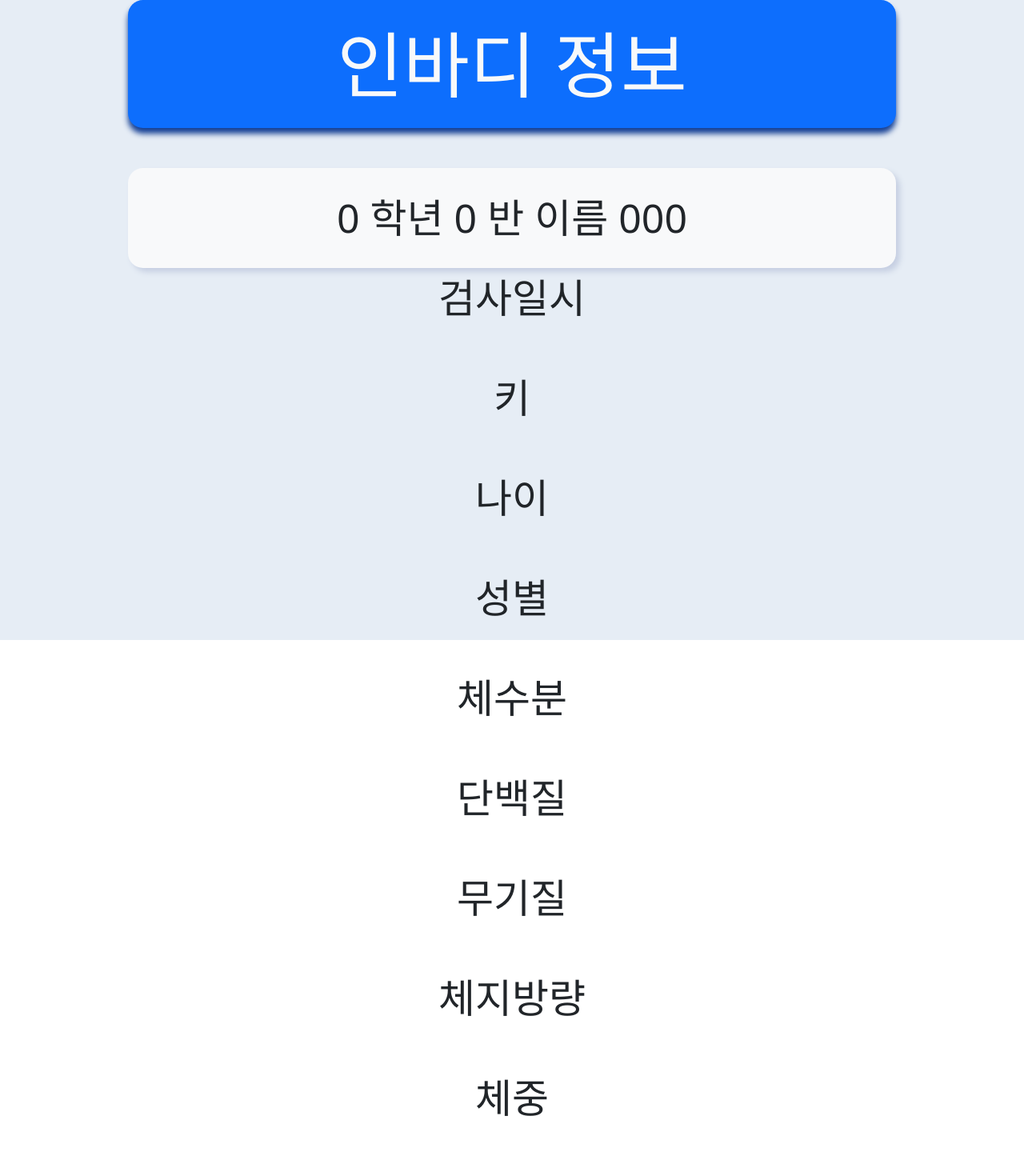
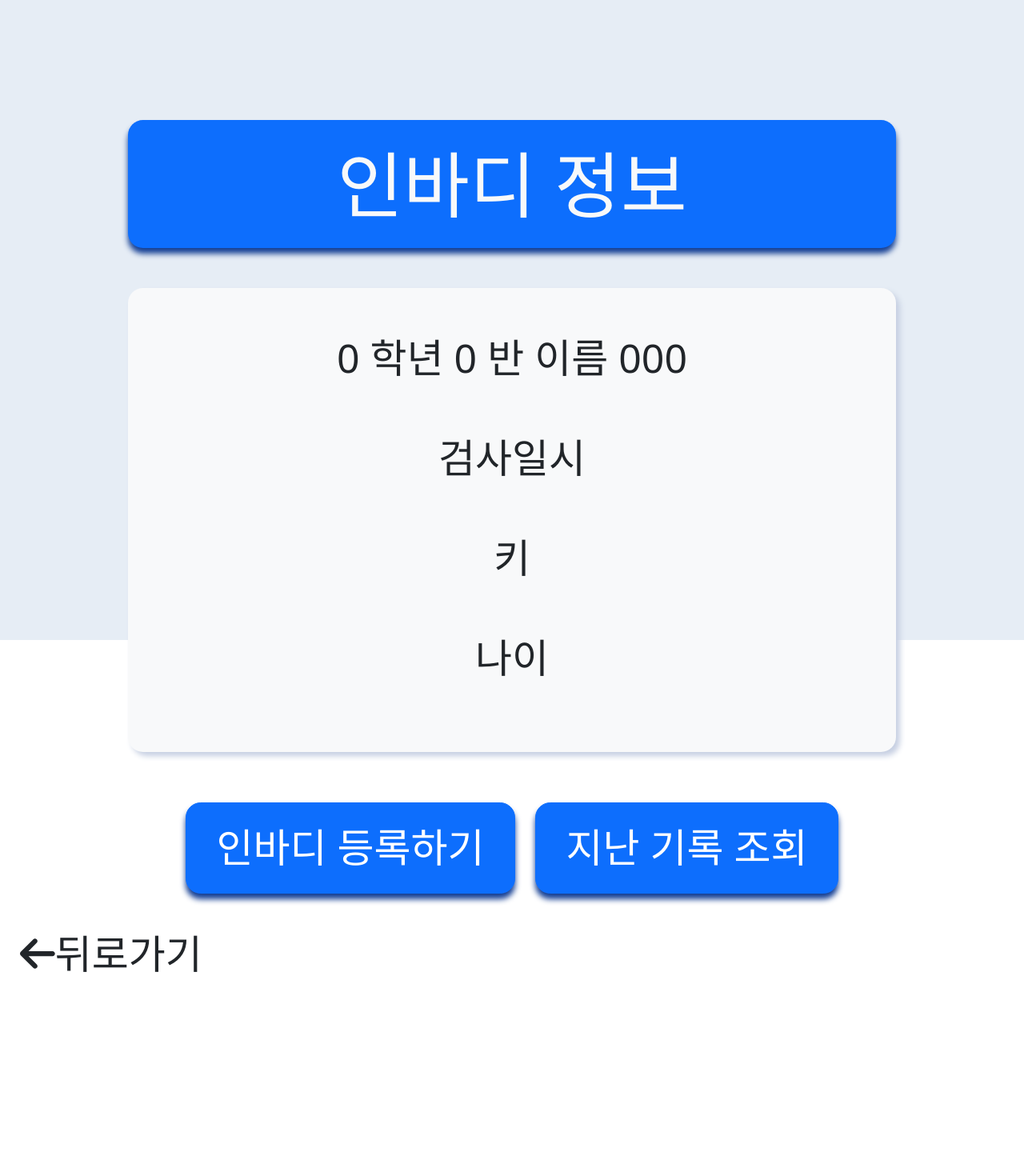
Before and after one commit to Bin-Choi/Kiokio, a Vue app in the folder frontend/kiosk/: page /inbody/detail in a window 1280 px wide. Shown: the top 1470 px of the page at 80% size. After the commit the page ends 1230 px from the top, so only its background shows below. Built offline with nearby package versions, Linux system fonts and the light colour scheme.

Commit message:
finish inbody detail

```diff
--- a/frontend/kiosk/src/components/InbodyDetail.vue
+++ b/frontend/kiosk/src/components/InbodyDetail.vue
@@ -1,6 +1,6 @@
 <template>
   <div>
-    <div id="inbody">
+    <p class="font-weight-bold">0 학년 0 반 이름 000</p>
     <p>검사일시</p>
     <p>키</p>
     <p>나이</p>
@@ -16,7 +16,6 @@
     <P> 체지방률</P>
     <p>인바디점수</p>
   </div>
-  </div>
 </template>
 
 <script>
@@ -25,4 +24,8 @@ export default {
 }
 </script>
 
-<style></style>
+<style scoped>
+/* #info-box {
+  height: px;
+} */
+</style>
--- a/frontend/kiosk/src/components/ScrollView.vue
+++ b/frontend/kiosk/src/components/ScrollView.vue
@@ -1,53 +1,60 @@
 <template>
-  <div id="scroll-view" class="w-75 bg-light rounded m-auto my-5 py-3 px-2">
+  <div id="scroll-view" class="w-75 bg-light rounded m-auto my-3 py-3 px-2">
     <div id="scroll-box">
-
       <!-- display gym list if the router name is gym -->
-      <span v-if="$route.name === 'gym'" class="d-flex flex-wrap justify-content-center m-auto">
-        <gym-item v-for="(gym, idx) in this.gyms" :key="idx" :gym="gym"
-        @show-modal="$emit('show-modal')"/>
+      <span
+        v-if="$route.name === 'gym'"
+        class="d-flex flex-wrap justify-content-center m-auto"
+      >
+        <gym-item
+          v-for="(gym, idx) in this.gyms"
+          :key="idx"
+          :gym="gym"
+          @show-modal="$emit('show-modal')"
+        />
       </span>
 
       <!-- display inbody record history if the router name is record history -->
       <!-- <span>
 
       </span> -->
+
+      <inbody-detail v-if="$route.name === 'inbodyDetail'" />
     </div>
   </div>
 </template>
 
 <script>
-import GymItem from './GymItem.vue'
+import GymItem from "./GymItem.vue"
+import InbodyDetail from "@/components/InbodyDetail.vue"
+
 export default {
-  name:'ScrollView',
+  name: "ScrollView",
   components: {
-    GymItem
+    InbodyDetail,
+    GymItem,
   },
-  data(){
+  data() {
     return {
       // temporary data
-      gyms: [
-        "gym1", "gym2", "gym3", "gym4", "gym5", "gym6", "gym7"
-      ]
+      gyms: ["gym1", "gym2", "gym3", "gym4", "gym5", "gym6", "gym7"],
     }
   },
 }
 </script>
 
 <style scoped>
-
-#scroll-view{
+#scroll-view {
   box-shadow: 5px 5px 7px rgb(198, 207, 226);
 }
 
-#scroll-box{
+#scroll-box {
   height: 60vh;
-  overflow:auto;
-
+  overflow: auto;
 }
 
 #scroll-box::-webkit-scrollbar {
-  width:20px;
+  width: 20px;
 }
 #scroll-box::-webkit-scrollbar-thumb {
   background-color: #0275d8;
@@ -58,7 +65,7 @@ export default {
   border: 3px solid #2b64aa1e;
 }
 
-#scroll-box::-webkit-scrollbar-corner{
-  display:none;
+#scroll-box::-webkit-scrollbar-corner {
+  display: none;
 }
 </style>
--- a/frontend/kiosk/src/router/index.js
+++ b/frontend/kiosk/src/router/index.js
@@ -7,7 +7,7 @@ import AttendView from "@/views/AttendView"
 import InbodyView from "@/views/InbodyView"
 import GymView from "@/views/GymView"
 import InbodyDetailView from "@/views/InbodyDetailView"
-import InbodyFormView from "@/components/InbodyFormView"
+import InbodyFormView from "@/views/InbodyFormView"
 
 Vue.use(VueRouter)
 
@@ -43,7 +43,7 @@ const routes = [
     component: InbodyDetailView,
   },
   {
-    path: "/inbody/detail/inbodyform",
+    path: "/inbody/form",
     name: "inbodyForm",
     component: InbodyFormView,
   },
--- a/frontend/kiosk/src/views/InbodyDetailView.vue
+++ b/frontend/kiosk/src/views/InbodyDetailView.vue
@@ -1,5 +1,5 @@
 <template>
-  <div>
+  <div class="pt-5">
     <div
       id="title"
       class="w-75 m-auto bg-primary rounded text-light p-1"
@@ -8,35 +8,42 @@
       인바디 정보
     </div>
 
-    <div id="info-box" class="w-75 bg-light m-auto p-2 mt-3 rounded">
-      <div class="font-weight-bold">0 학년 0 반 이름 000</div>
-    </div>
-    <InbodyDetail></InbodyDetail>
-    <div class="d-flex flex-column w-50">
+    <!-- INBODY DETAIL CONTENT -->
+    <scroll-view> </scroll-view>
+
+    <!-- BUTTONS -->
     <button
       type="button"
-        class="btn btn-primary mb-2"
-        @click="$router.push('inbodyForm')"
+      class="btn btn-primary m-1"
+      @click="$router.push({ name: 'inbodyForm' })"
     >
       인바디 등록하기
     </button>
-      <!-- <button type="button" class="btn btn-primary" @click="goList">
+
+    <button type="button" class="btn btn-primary m-1" @click="goList">
       지난 기록 조회
-      </button> -->
+    </button>
+
+    <div class="w-25 d-flex m-2 align-items-center" @click="$router.go(-1)">
+      <font-awesome-icon icon="fa-solid fa-arrow-left" /> 뒤로가기
     </div>
   </div>
 </template>
 
 <script>
-import InbodyDetail from "../components/InbodyDetail.vue"
+import ScrollView from "@/components/ScrollView.vue"
 
 export default {
   name: "InbodyDetailView",
   components: {
-    InbodyDetail,
+    ScrollView,
   },
   methods: {},
 }
 </script>
 
-<style></style>
+<style scoped>
+button {
+  box-shadow: 0 7px 7px rgba(17, 61, 147, 0.987);
+}
+</style>
```
Also changed, not shown: frontend/kiosk/src/views/InbodyFormView.vue (renamed from frontend/kiosk/src/components/InbodyFormView.vue). Lines whose indentation alone changed are shown as unchanged.
